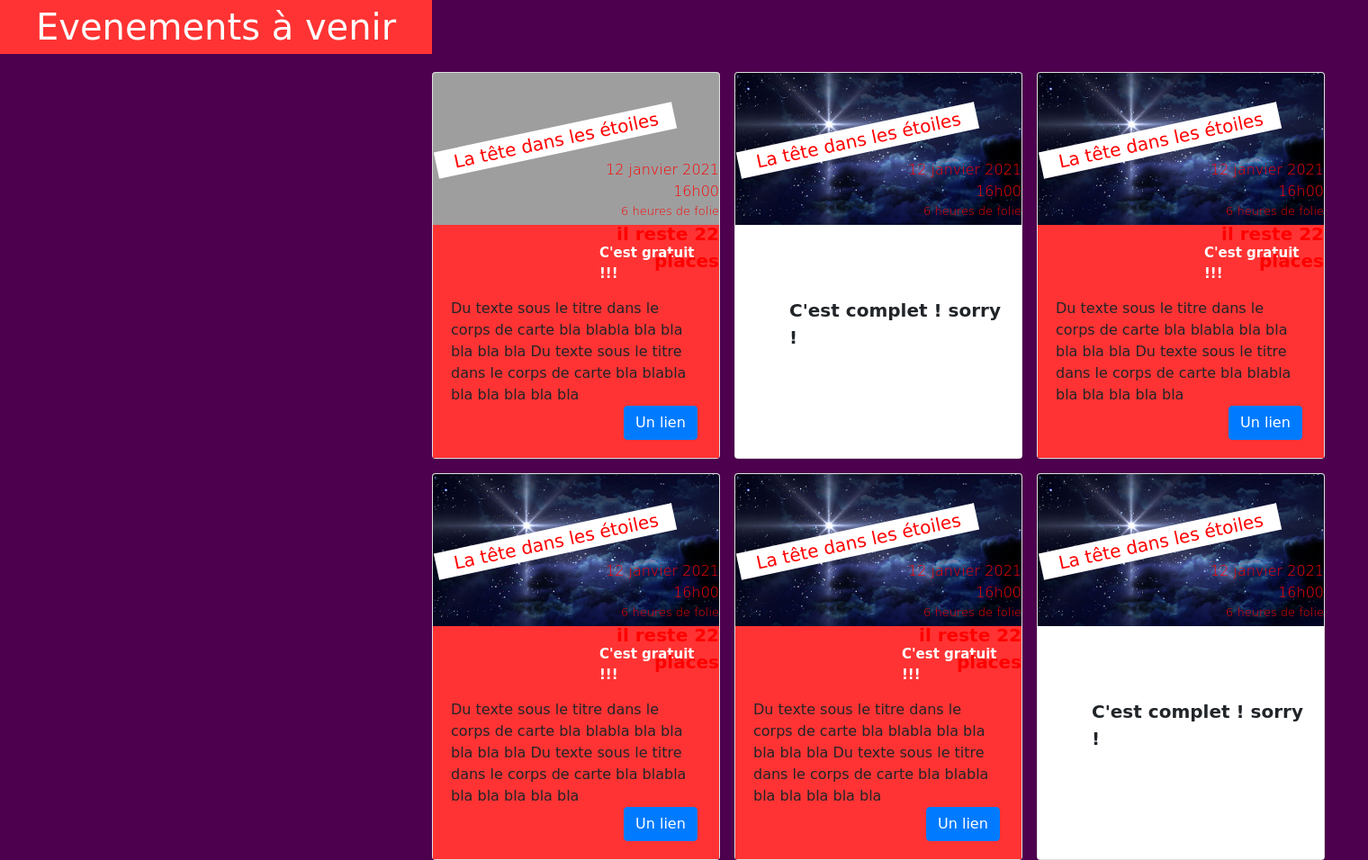
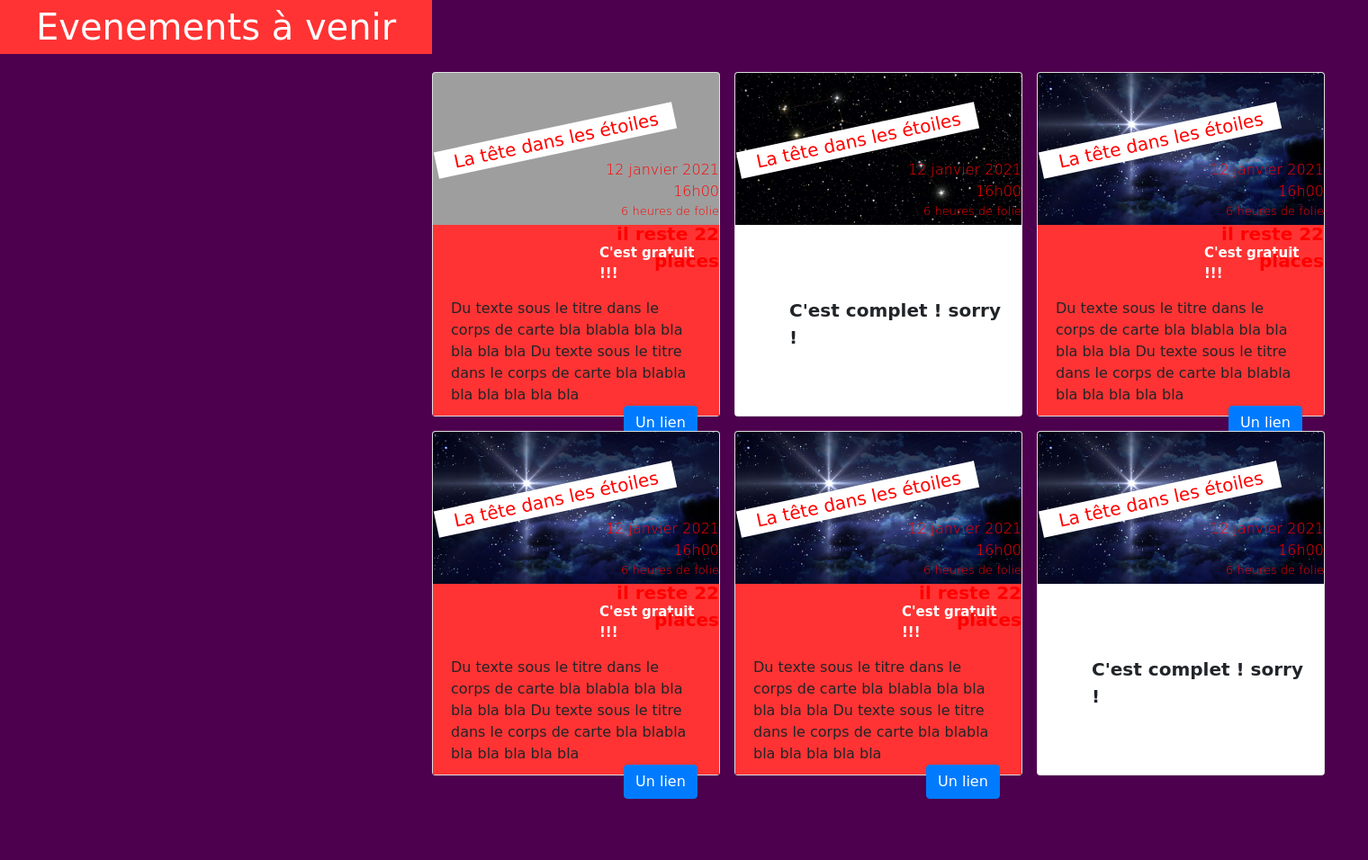
Before and after one commit to Oteryx/evaluation, a PHP site: page / in a window 1520 px wide. Shown: the whole page at 90% size. After the commit the page ends 888 px from the top, so only its background shows below. Run offline with PHP 8.4, Linux system fonts and the light colour scheme; grey boxes are pictures that could not be loaded.

Commit message:
1
correction des tailles des cards

```diff
--- a/index.php
+++ b/index.php
@@ -14,7 +14,7 @@
         </div>
     </div>
     <div class="carte">
-        <div class="card" style="width: 20rem;">
+        <div class="card" style="width: 20rem;height:383px ">
             <img src="https://images-ext-2.discordapp.net/external/PrU0PJS7G4SCn2hPV3JfK98XyvPjBbwirb2mjqvc4qM/%3Fixlib%3Drb-1.2.1%26q%3D80%26fm%3Djpg%26crop%3Dentropy%26cs%3Dtinysrgb%26w%3D400%26fit%3Dmax%26ixid%3DeyJhcHBfaWQiOjE0NTg5fQ/https/images.unsplash.com/photo-1579489225078-27977a77bf72?width=286&height=430" class="card-img-top"
                  alt="Accroche HTML" style="height: 169px">
             <div class="tourne">
@@ -27,8 +27,8 @@
                 <div class="bouton"><a href="#" class="btn btn-primary">Un lien</a></div>
             </div>
         </div>
-        <div class="card" style="width: 20rem;">
-            <img src="img/201812_Perreault.jpg" class="card-img-top"
+        <div class="card" style="width: 20rem;height:383px ">
+            <img src="img/2ac928e1cb_50161527_etoile-polaire-masse-age.jpg" class="card-img-top"
                  alt="Accroche HTML" style="height: 169px">
             <div class="tourne">
                 <div class="tournetext">La tête dans les étoiles</div>
@@ -41,7 +41,7 @@
                 <div class="bouton"></div>
             </div>
         </div>
-        <div class="card" style="width: 20rem;">
+        <div class="card" style="width: 20rem;height:383px ">
             <img src="img/201812_Perreault.jpg" class="card-img-top"
                  alt="Accroche HTML" style="height: 169px">
             <div class="tourne">
@@ -56,7 +56,7 @@
         </div>
     </div>
     <div class="carte1">
-        <div class="card" style="width: 20rem;">
+        <div class="card" style="width: 20rem;height:383px ">
             <img src="img/201812_Perreault.jpg" class="card-img-top"
                  alt="Accroche HTML" style="height: 169px">
             <div class="tourne">
@@ -69,7 +69,7 @@
                 <div class="bouton"><a href="#" class="btn btn-primary">Un lien</a></div>
             </div>
         </div>
-        <div class="card" style="width: 20rem;">
+        <div class="card" style="width: 20rem;height:383px ">
             <img src="img/201812_Perreault.jpg" class="card-img-top"
                  alt="Accroche HTML" style="height: 169px">
             <div class="tourne">
@@ -82,7 +82,7 @@
                 <div class="bouton"><a href="#" class="btn btn-primary">Un lien</a></div>
             </div>
         </div>
-        <div class="card" style="width: 20rem;">
+        <div class="card" style="width: 20rem;height:383px ">
             <img src="img/201812_Perreault.jpg" class="card-img-top"
                  alt="Accroche HTML" style="height: 169px">
             <div class="tourne">
```
Also changed, not shown: img/2ac928e1cb_50161527_etoile-polaire-masse-age.jpg (added).
